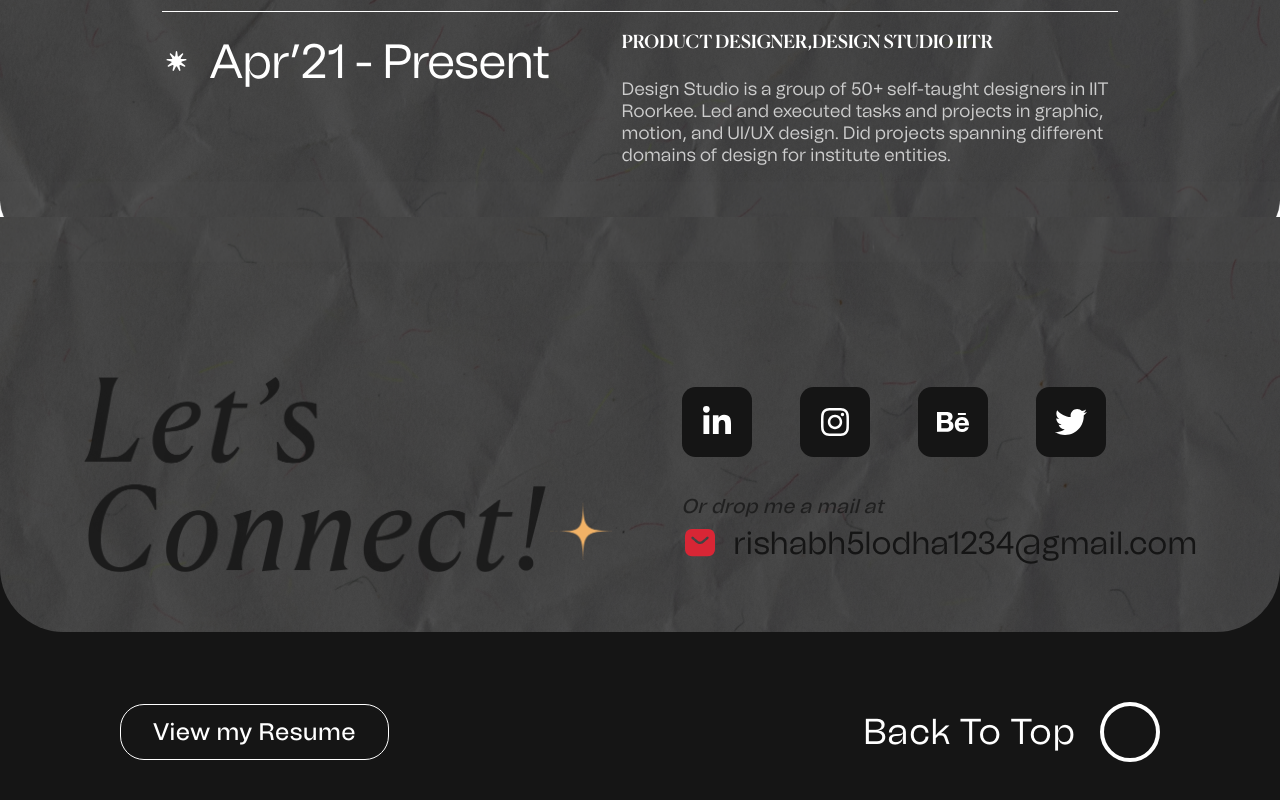
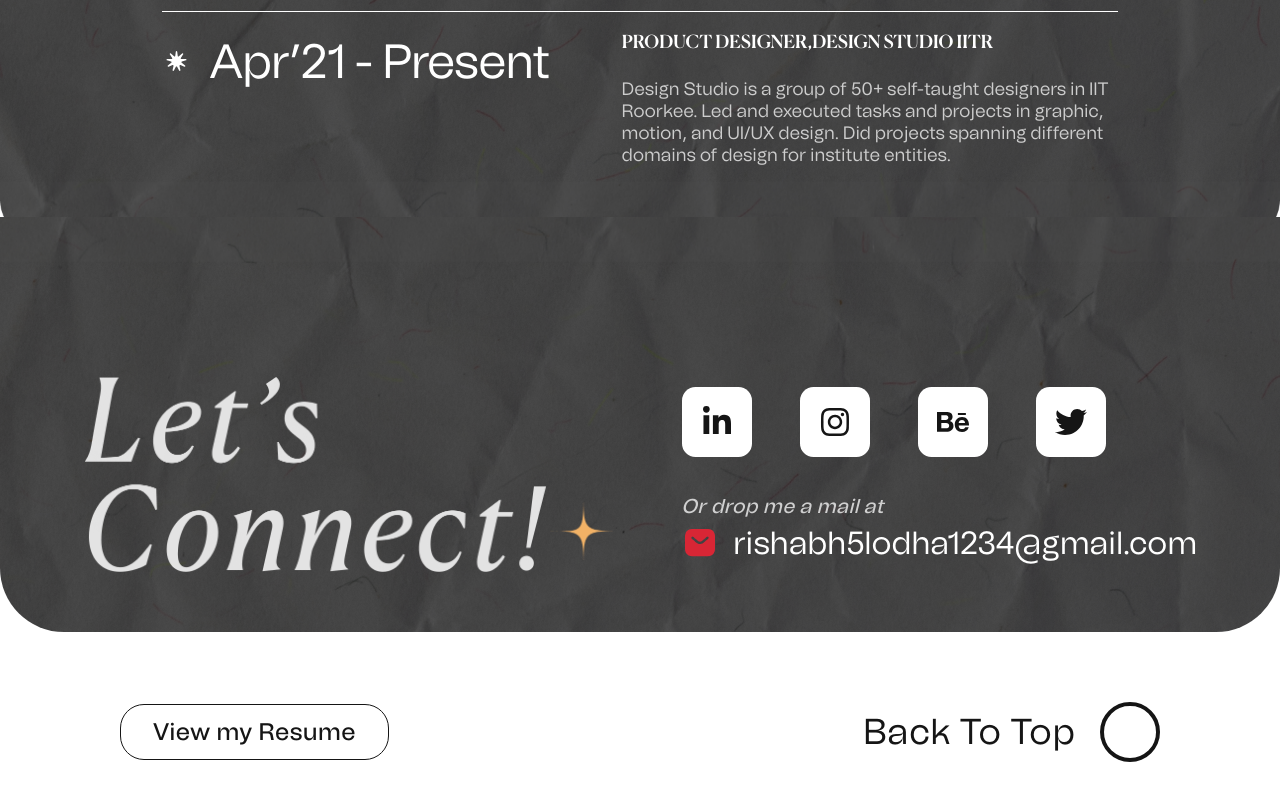
Before and after one commit to LifeAyush/design-portfolio, a React (Create React App) app: page / in a window 1280 px wide. Shown: the part 3783-4583 px from the top of the page. Built offline with nearby package versions, Linux system fonts and the light colour scheme.

Commit message:
footer chnages

```diff
--- a/src/Components/Footer/Footer.js
+++ b/src/Components/Footer/Footer.js
@@ -6,7 +6,7 @@ import { FaInstagram } from "react-icons/fa";
 import { FaBehance } from "react-icons/fa";
 import { FaTwitter } from "react-icons/fa";
 import mail from "../../Assets/Images/mail.png";
-import arrow from "../../Assets/Images/arrow1light.svg";
+import arrow from "../../Assets/Images/arrow.svg";
 
 const Footer = () => {
   return (
--- a/src/Components/Footer/footer.css
+++ b/src/Components/Footer/footer.css
@@ -1,11 +1,10 @@
 .footer {
   display: flex;
   flex-direction: column;
-  background: #151515;
+  background: #ffffff;
   width: 100%;
 }
 .footer-top {
-  background-color: #ffffff;
   border-radius: 0px 0px 64px 64px;
   width: 100%;
   display: flex;
@@ -40,9 +39,9 @@
   padding: 8px;
   width: 70px;
   height: 70px;
-  background: #151515;
+  background: #ffffff;
   border-radius: 13.5px;
-  color: white;
+  color: #151515;
   font-size: 32px;
 }
 .footer-top-mail-flex {
@@ -57,7 +56,7 @@
   font-size: 20px;
   line-height: 95%;
   letter-spacing: 0.04em;
-  color: #151515;
+  color: #ffffff;
   opacity: 0.75;
 }
 .footer-top-mail-text-flex {
@@ -72,7 +71,7 @@
   font-size: 32px;
   line-height: 38px;
   letter-spacing: 0.02em;
-  color: #151515;
+  color: #ffffff;
 }
 .footer-bottom {
   display: flex;
@@ -83,19 +82,19 @@
 }
 .footer-btn {
   padding: 16px 32px;
-  border: 1px solid #ffffff;
+  border: 1px solid #151515;
   border-radius: 24px;
   font-family: "Tomato Grotesk Medium";
   font-style: normal;
   font-size: 24px;
   line-height: 95%;
   letter-spacing: 0.04em;
-  color: #ffffff;
+  color: #151515;
   transition: all ease-out 300ms;
 }
 .footer-btn:hover {
-  background: #ffffff;
-  color: #151515;
+  background: #151515;
+  color: #ffffff;
 }
 .footer-btm-text-flex {
   display: flex;
@@ -111,7 +110,7 @@
   line-height: 95%;
   letter-spacing: 0.04em;
   text-transform: capitalize;
-  color: #ffffff;
+  color: #151515;
 }
 .footer-arrow-img {
   width: 60px;
@@ -120,8 +119,9 @@
   align-items: center;
   justify-content: center;
   border-radius: 50%;
-  border: 4.5px solid #ffffff;
+  border: 4.5px solid #151515;
   cursor: pointer;
+  transform: rotate(180deg);
 }
 .footer-arrow {
   animation: swayy 1.5s ease-out infinite;
@@ -132,11 +132,11 @@
     opacity: 1;
   }
   25% {
-    transform: translateY(-35px);
+    transform: translateY(35px);
     opacity: 0;
   }
   50% {
-    transform: translateY(35px);
+    transform: translateY(-35px);
     opacity: 0;
   }
   100% {
```
Also changed, not shown: src/Assets/Images/foot.png.
